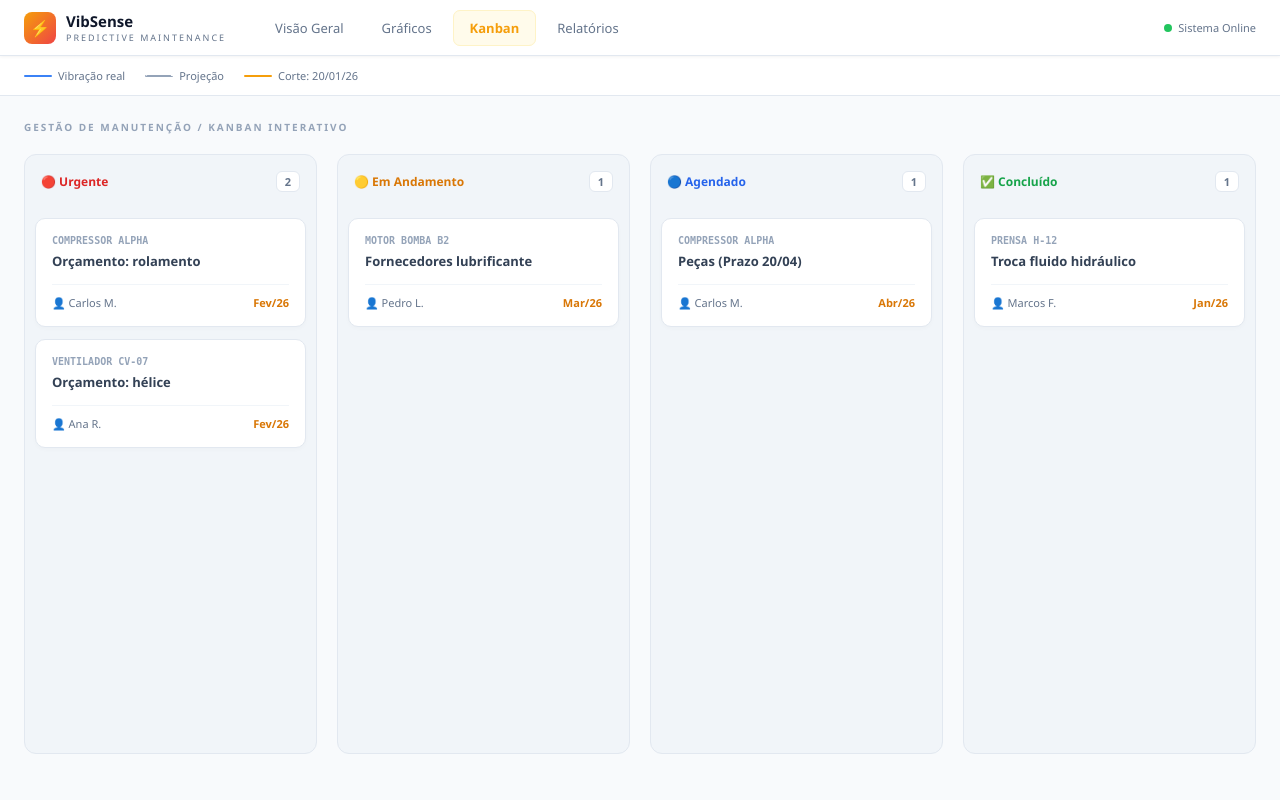
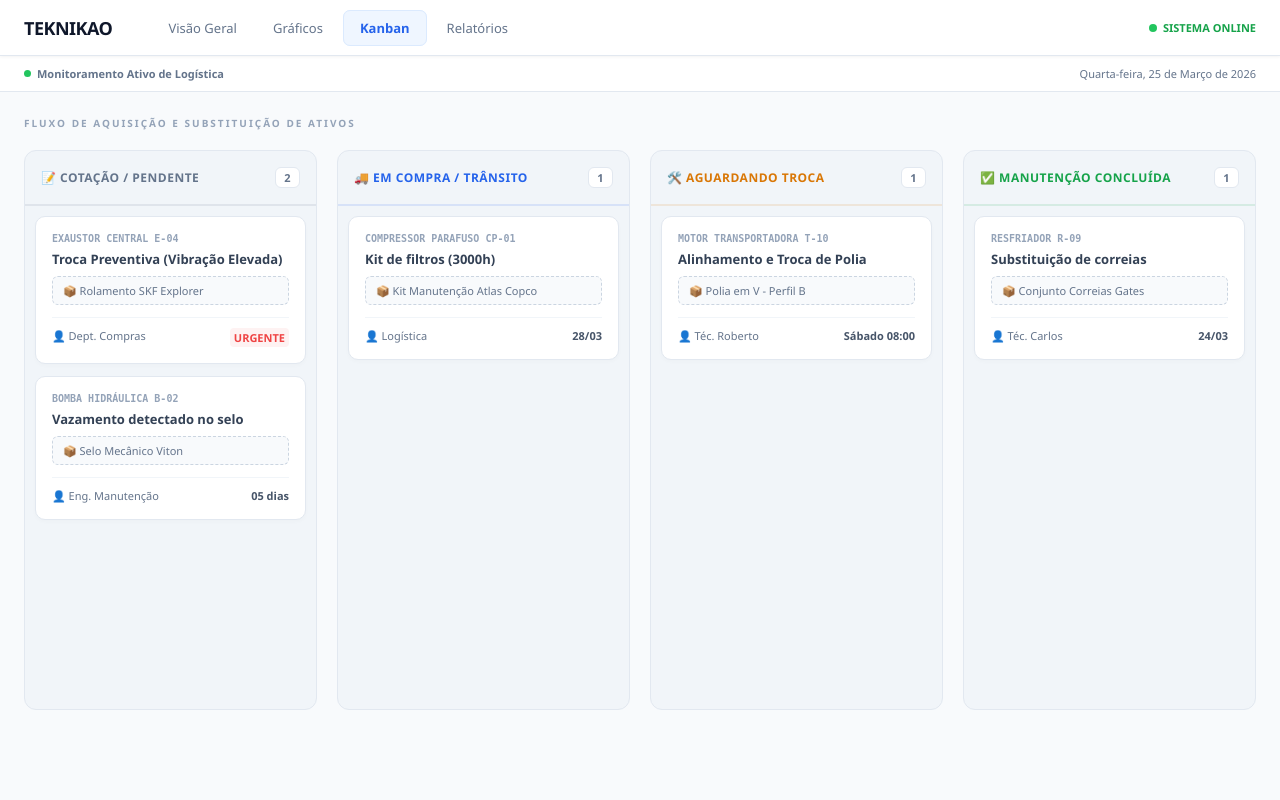
Before and after one commit to fenrir-mack/Hackton, a Django app: template Backend/manutencao/templates/manutencao/kanban.html in a window 1280 px wide. Run offline with Django 5.2, Linux system fonts and the light colour scheme; the template is opened without the code that fills it, so the values that code supplies are empty.

Commit message:
logo teknikao e ajuste de cores

```diff
--- a/Backend/manutencao/templates/manutencao/kanban.html
+++ b/Backend/manutencao/templates/manutencao/kanban.html
@@ -3,8 +3,9 @@
 <head>
 <meta charset="UTF-8">
 <meta name="viewport" content="width=device-width, initial-scale=1.0">
-<title>VibSense – Kanban (Light)</title>
+<title>TEKNIKAO – Gestão de Peças e Manutenção</title>
 <style>
+  /* Reset e Estilo Global */
   * { box-sizing: border-box; margin: 0; padding: 0; }
   body {
     background: #f8fafc;
@@ -14,47 +15,46 @@
     min-height: 100vh;
   }
 
-  /* Topbar - Versão Clara */
+  /* Topbar Sincronizada */
   #topbar {
     position: sticky; top: 0; z-index: 200;
     background: #ffffff; border-bottom: 1px solid #e2e8f0;
     display: flex; align-items: center; padding: 0 24px; height: 56px;
     box-shadow: 0 1px 3px rgba(0,0,0,0.05);
   }
-  .logo { display: flex; align-items: center; gap: 10px; margin-right: 32px; }
-  .logo-icon { width: 32px; height: 32px; border-radius: 8px; background: linear-gradient(135deg,#f59e0b,#ef4444); display: flex; align-items: center; justify-content: center; font-size: 16px; color: white; }
-  .logo-text { font-weight: 800; font-size: 15px; color: #0f172a; }
-  .logo-sub  { font-size: 9px; color: #64748b; letter-spacing: 2px; }
+  .logo { display: flex; align-items: center; margin-right: 40px; }
+  .logo-text { font-weight: 900; font-size: 18px; color: #0f172a; letter-spacing: -0.5px; text-transform: uppercase; }
 
-  /* Tabs */
   .tabs { display: flex; gap: 4px; flex: 1; list-style: none; }
   .tab-link {
-    text-decoration: none;
-    color: #64748b; font-size: 13px; font-weight: 500; padding: 8px 16px;
-    border-radius: 7px; transition: 0.2s; border: 1px solid transparent;
+    text-decoration: none; color: #64748b; font-size: 13px; font-weight: 500; padding: 8px 16px; border-radius: 7px; transition: 0.2s;
   }
   .tab-link:hover { color: #0f172a; background: #f1f5f9; }
-  .tab-link.active { color: #f59e0b; background: #fffbeb; border: 1px solid #fef3c7; font-weight: 700; }
+  .tab-link.active { color: #2563eb; background: #eff6ff; border: 1px solid #dbeafe; font-weight: 700; }
 
-  .live-dot { display: flex; align-items: center; gap: 6px; font-size: 11px; color: #64748b; }
-  .dot { width: 8px; height: 8px; border-radius: 50%; background: #22c55e; }
+  /* Status Online */
+  .status-online { font-size: 11px; color: #16a34a; font-weight: 700; display: flex; align-items: center; gap: 6px; }
+  .status-online span { display: inline-block; width: 8px; height: 8px; background: #22c55e; border-radius: 50%; }
 
-  /* Legenda */
-  .tl-legend { display: flex; align-items: center; gap: 20px; padding: 12px 24px; background: #ffffff; border-bottom: 1px solid #e2e8f0; font-size: 11px; color: #64748b; flex-wrap: wrap; }
-  .tl-item { display: flex; align-items: center; gap: 6px; }
-  .tl-line { width: 28px; height: 2px; border-radius: 2px; }
+  /* Sub-header com Monitoramento */
+  .sub-bar {
+    padding: 10px 24px; background: #ffffff; border-bottom: 1px solid #e2e8f0;
+    display: flex; align-items: center; justify-content: space-between;
+  }
+  .live-dot { display: flex; align-items: center; gap: 6px; font-size: 11px; color: #64748b; font-weight: 600; }
+  .dot { width: 7px; height: 7px; border-radius: 50%; background: #22c55e; }
 
   .panel { padding: 24px; }
   .sec-title { font-size: 10px; color: #94a3b8; letter-spacing: 2px; text-transform: uppercase; margin-bottom: 20px; font-weight: 700; }
 
-  /* Kanban Board - Versão Clara */
+  /* Kanban Board */
   .kb-board { display: grid; grid-template-columns: repeat(4, 1fr); gap: 20px; align-items: start; }
 
   .kb-col {
     background: #f1f5f9;
     border: 1px solid #e2e8f0;
     border-radius: 12px;
-    min-height: 600px;
+    min-height: 70vh;
     display: flex;
     flex-direction: column;
   }
@@ -63,16 +63,17 @@
   .kb-col-header {
     padding: 16px;
     font-size: 12px;
-    font-weight: 700;
+    font-weight: 800;
     display: flex;
     justify-content: space-between;
     align-items: center;
+    text-transform: uppercase;
+    letter-spacing: 0.5px;
   }
   .kb-count { background: #ffffff; color: #64748b; border: 1px solid #e2e8f0; border-radius: 6px; padding: 2px 8px; font-size: 11px; }
 
   .kb-cards-container { padding: 10px; flex-grow: 1; min-height: 100px; }
 
-  /* Cards Brancos */
   .kb-card {
     background: #ffffff;
     border: 1px solid #e2e8f0;
@@ -80,14 +81,15 @@
     padding: 16px;
     margin-bottom: 12px;
     cursor: grab;
-    transition: box-shadow 0.2s, border-color 0.2s;
+    transition: all 0.2s;
     box-shadow: 0 2px 4px rgba(0,0,0,0.02);
   }
-  .kb-card:hover { border-color: #3b82f6; box-shadow: 0 4px 12px rgba(0,0,0,0.05); }
-  .kb-card.dragging { opacity: 0.5; transform: scale(0.98); }
+  .kb-card:hover { border-color: #3b82f6; transform: translateY(-2px); box-shadow: 0 4px 12px rgba(0,0,0,0.05); }
+  .kb-card:active { cursor: grabbing; }
 
   .kb-machine { font-size: 10px; color: #94a3b8; margin-bottom: 6px; font-family: monospace; font-weight: 700; text-transform: uppercase; }
-  .kb-task { font-size: 13px; color: #334155; font-weight: 600; margin-bottom: 14px; line-height: 1.4; }
+  .kb-task { font-size: 13px; color: #334155; font-weight: 600; margin-bottom: 8px; line-height: 1.4; }
+  .kb-part { font-size: 11px; color: #64748b; background: #f8fafc; padding: 6px 10px; border-radius: 6px; border: 1px dashed #cbd5e1; margin-bottom: 12px; display: inline-block; width: 100%;}
 
   .kb-meta {
     display: flex;
@@ -97,7 +99,9 @@
     border-top: 1px solid #f1f5f9;
   }
   .kb-who { color: #64748b; }
-  .kb-due { color: #d97706; font-weight: 700; }
+  .kb-due { color: #475569; font-weight: 700; }
+
+  .priority-high { color: #ef4444; background: #fef2f2; padding: 2px 4px; border-radius: 4px; }
 
   @media(max-width:1100px) { .kb-board { grid-template-columns: repeat(2, 1fr); } }
   @media(max-width:650px) { .kb-board { grid-template-columns: 1fr; } }
@@ -106,54 +110,49 @@
 <body>
 
 <div id="topbar">
-  <div class="logo">
-    <div class="logo-icon">⚡</div>
-    <div><div class="logo-text">VibSense</div><div class="logo-sub">PREDICTIVE MAINTENANCE</div></div>
-  </div>
-
+  <div class="logo"><div class="logo-text">Teknikao</div></div>
   <ul class="tabs">
       <li><a href="{% url 'manutencao:visao_geral' %}" class="tab-link">Visão Geral</a></li>
       <li><a href="{% url 'manutencao:graficos' %}" class="tab-link">Gráficos</a></li>
       <li><a href="{% url 'manutencao:kanban' %}" class="tab-link active">Kanban</a></li>
       <li><a href="{% url 'manutencao:relatorio' %}" class="tab-link">Relatórios</a></li>
   </ul>
-
-  <div class="live-dot"><div class="dot"></div><span>Sistema Online</span></div>
+  <div class="status-online">
+    <span></span>SISTEMA ONLINE
+  </div>
 </div>
 
-<div class="tl-legend">
-  <div class="tl-item"><div class="tl-line" style="background:#3b82f6;"></div><span>Vibração real</span></div>
-  <div class="tl-item"><div class="tl-line" style="border-top:2px dashed #94a3b8"></div><span>Projeção</span></div>
-  <div class="tl-item"><div class="tl-line" style="background:#f59e0b;"></div><span>Corte: 20/01/26</span></div>
+<div class="sub-bar">
+  <div class="live-dot"><div class="dot"></div><span>Monitoramento Ativo de Logística</span></div>
+  <div style="font-size: 11px; color: #64748b;">Quarta-feira, 25 de Março de 2026</div>
 </div>
 
 <div class="panel">
-  <div class="sec-title">Gestão de Manutenção / Kanban Interativo</div>
-  <div class="kb-board" id="kb-board">
-    </div>
+  <div class="sec-title">Fluxo de Aquisição e Substituição de Ativos</div>
+  <div class="kb-board" id="kb-board"></div>
 </div>
 
 <script>
 const COLUMNS = {
-  urgente:      { label:"Urgente",      color:"#dc2626", icon:"🔴" },
-  em_andamento: { label:"Em Andamento", color:"#d97706", icon:"🟡" },
-  agendado:      { label:"Agendado",      color:"#2563eb", icon:"🔵" },
-  concluido:    { label:"Concluído",    color:"#16a34a", icon:"✅" },
+  cotacao:     { label:"Cotação / Pendente", color:"#64748b", icon:"📝" },
+  compra:      { label:"Em Compra / Trânsito", color:"#2563eb", icon:"🚚" },
+  substituicao: { label:"Aguardando Troca",    color:"#d97706", icon:"🛠️" },
+  finalizado:  { label:"Manutenção Concluída", color:"#16a34a", icon:"✅" },
 };
 
 let KB_DATA = {
-  urgente:[
-    { id: 1, machine:"Compressor Alpha", task:"Orçamento: rolamento", due:"Fev/26", who:"Carlos M." },
-    { id: 2, machine:"Ventilador CV-07", task:"Orçamento: hélice", due:"Fev/26", who:"Ana R." },
+  cotacao:[
+    { id: 1, machine:"Exaustor Central E-04", task:"Troca Preventiva (Vibração Elevada)", part:"Rolamento SKF Explorer", due:"URGENTE", who:"Dept. Compras" },
+    { id: 2, machine:"Bomba Hidráulica B-02", task:"Vazamento detectado no selo", part:"Selo Mecânico Viton", due:"05 dias", who:"Eng. Manutenção" },
   ],
-  em_andamento:[
-    { id: 3, machine:"Motor Bomba B2", task:"Fornecedores lubrificante", due:"Mar/26", who:"Pedro L." },
+  compra:[
+    { id: 3, machine:"Compressor Parafuso CP-01", task:"Kit de filtros (3000h)", part:"Kit Manutenção Atlas Copco", due:"28/03", who:"Logística" },
   ],
-  agendado:[
-    { id: 5, machine:"Compressor Alpha", task:"Peças (Prazo 20/04)", due:"Abr/26", who:"Carlos M." },
+  substituicao:[
+    { id: 4, machine:"Motor Transportadora T-10", task:"Alinhamento e Troca de Polia", part:"Polia em V - Perfil B", due:"Sábado 08:00", who:"Téc. Roberto" },
   ],
-  concluido:[
-    { id: 7, machine:"Prensa H-12", task:"Troca fluido hidráulico", due:"Jan/26", who:"Marcos F." },
+  finalizado:[
+    { id: 5, machine:"Resfriador R-09", task:"Substituição de correias", part:"Conjunto Correias Gates", due:"24/03", who:"Téc. Carlos" },
   ],
 };
 
@@ -168,7 +167,7 @@ function renderBoard() {
     const colEl = document.createElement('div');
     colEl.className = 'kb-col';
     colEl.innerHTML = `
-      <div class="kb-col-header" style="color:${colCfg.color}">
+      <div class="kb-col-header" style="color:${colCfg.color}; border-bottom: 2px solid ${colCfg.color}20">
         <span>${colCfg.icon} ${colCfg.label}</span>
         <span class="kb-count">${cards.length}</span>
       </div>
@@ -181,12 +180,16 @@ function renderBoard() {
       const cardEl = document.createElement('div');
       cardEl.className = 'kb-card';
       cardEl.draggable = true;
+
+      const isUrgent = card.due.toLowerCase().includes('urgente');
+
       cardEl.innerHTML = `
         <div class="kb-machine">${card.machine}</div>
         <div class="kb-task">${card.task}</div>
+        <div class="kb-part">📦 ${card.part}</div>
         <div class="kb-meta">
           <span class="kb-who">👤 ${card.who}</span>
-          <span class="kb-due">${card.due}</span>
+          <span class="kb-due ${isUrgent ? 'priority-high' : ''}">${card.due}</span>
         </div>
       `;
 
```
Also changed, not shown: Backend/manutencao/templates/manutencao/graficos.html (+117 -103 lines), Backend/manutencao/templates/manutencao/relatorios.html (+55 -46 lines).
